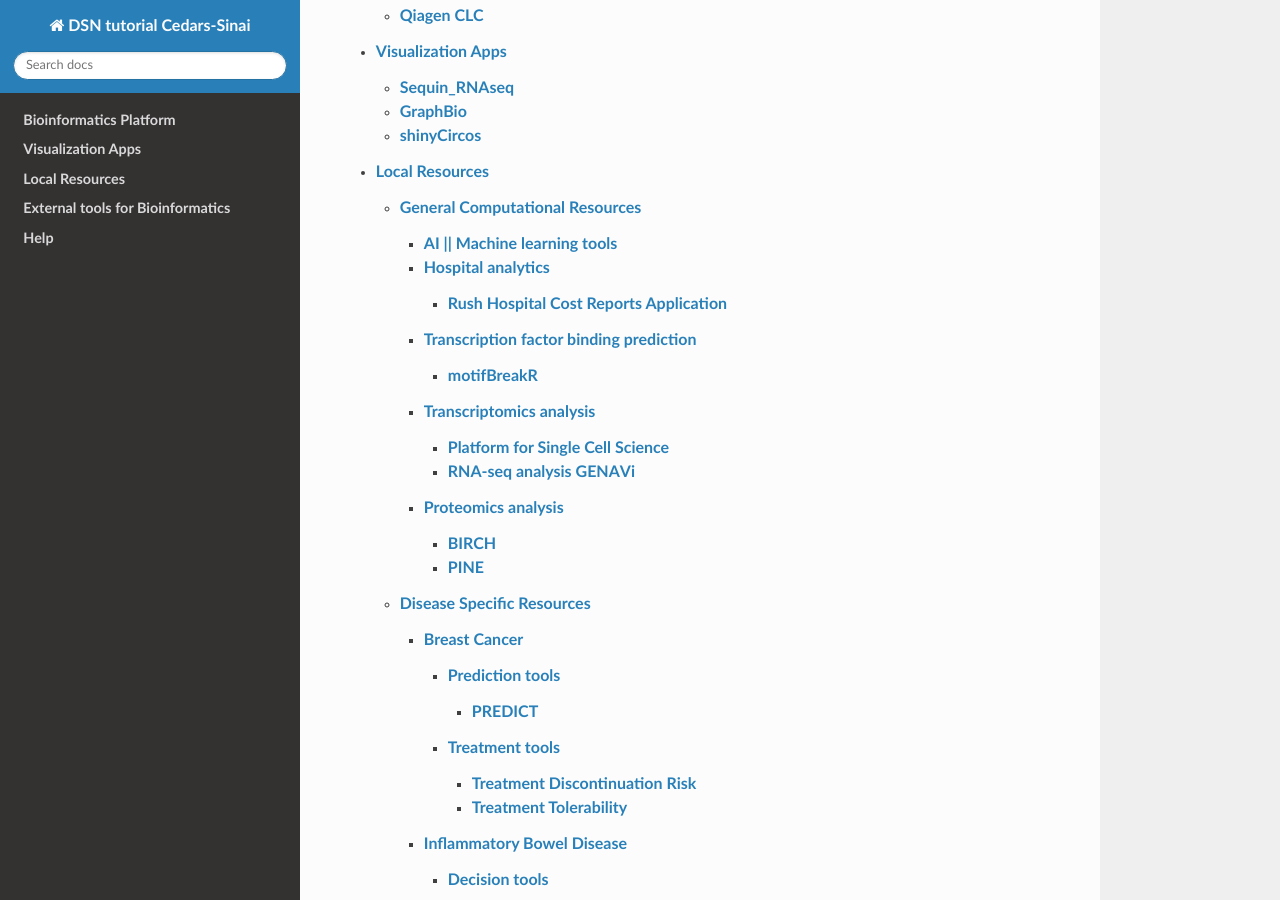
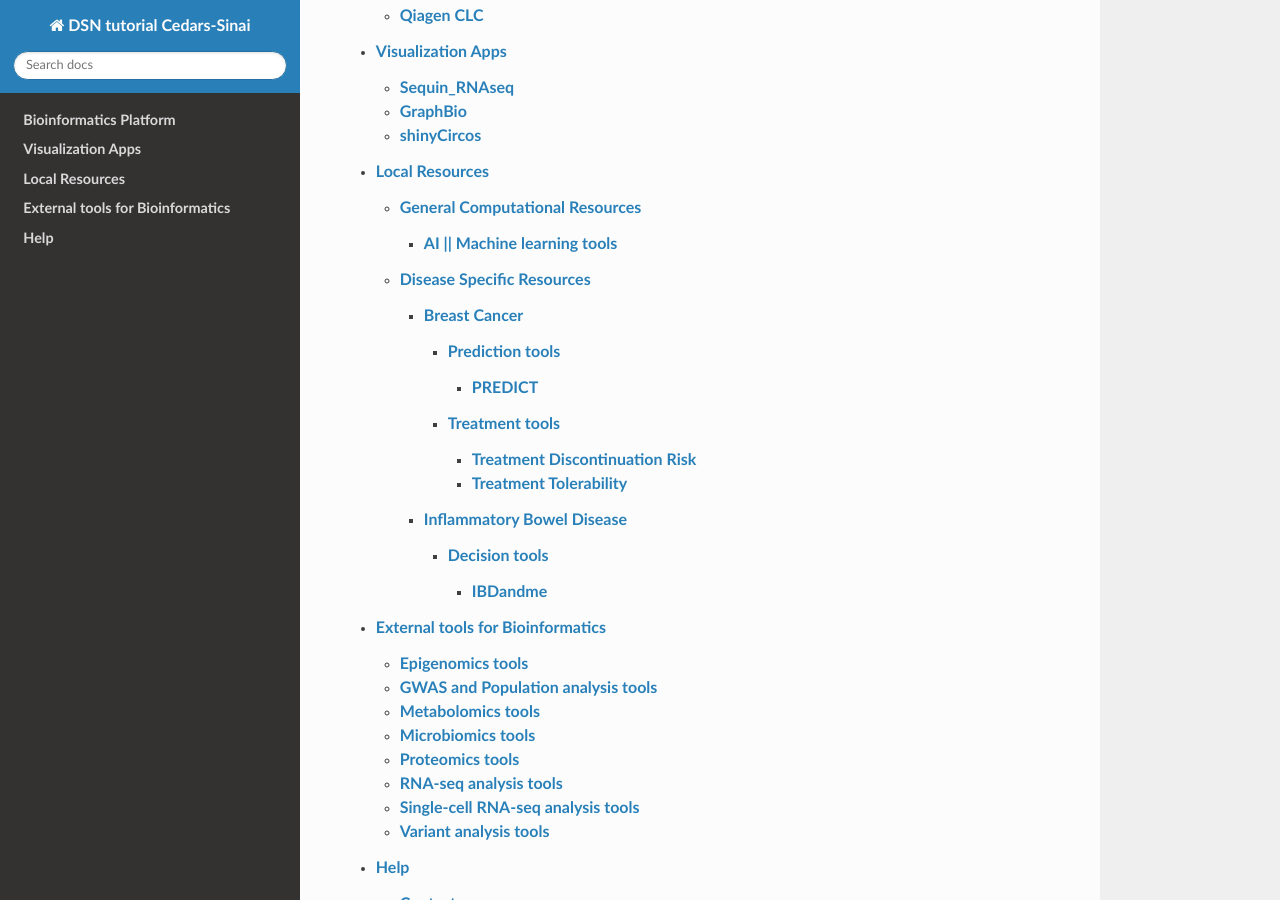
Before and after one commit to CedarsDSN/DSN_tutorial_page, a Sphinx documentation site: the page built from docs/index.rst, in a window 1280 px wide and 900 px high, scrolled down 525 px. Built offline with Sphinx 7.4.7 and the Read the Docs theme 3.1.0, drawn with Linux system fonts in a browser that asks for light colours; pages that are not in the unit, such as notebooks, are missing from menus.

Commit message:
Update index.rst

```diff
--- a/docs/Local Resources/General Computational Resources/index.rst
+++ b/docs/Local Resources/General Computational Resources/index.rst
@@ -6,7 +6,4 @@
 .. toctree::
 
    AI || Machine learning tools/index.rst
-   Hospital analytics/index.rst
-   Transcription factor binding prediction/index.rst
-   Transcriptomics analysis/index.rst
-   Proteomics analysis/index.rst
+   Bioinformatics analysis/index.rst
```
